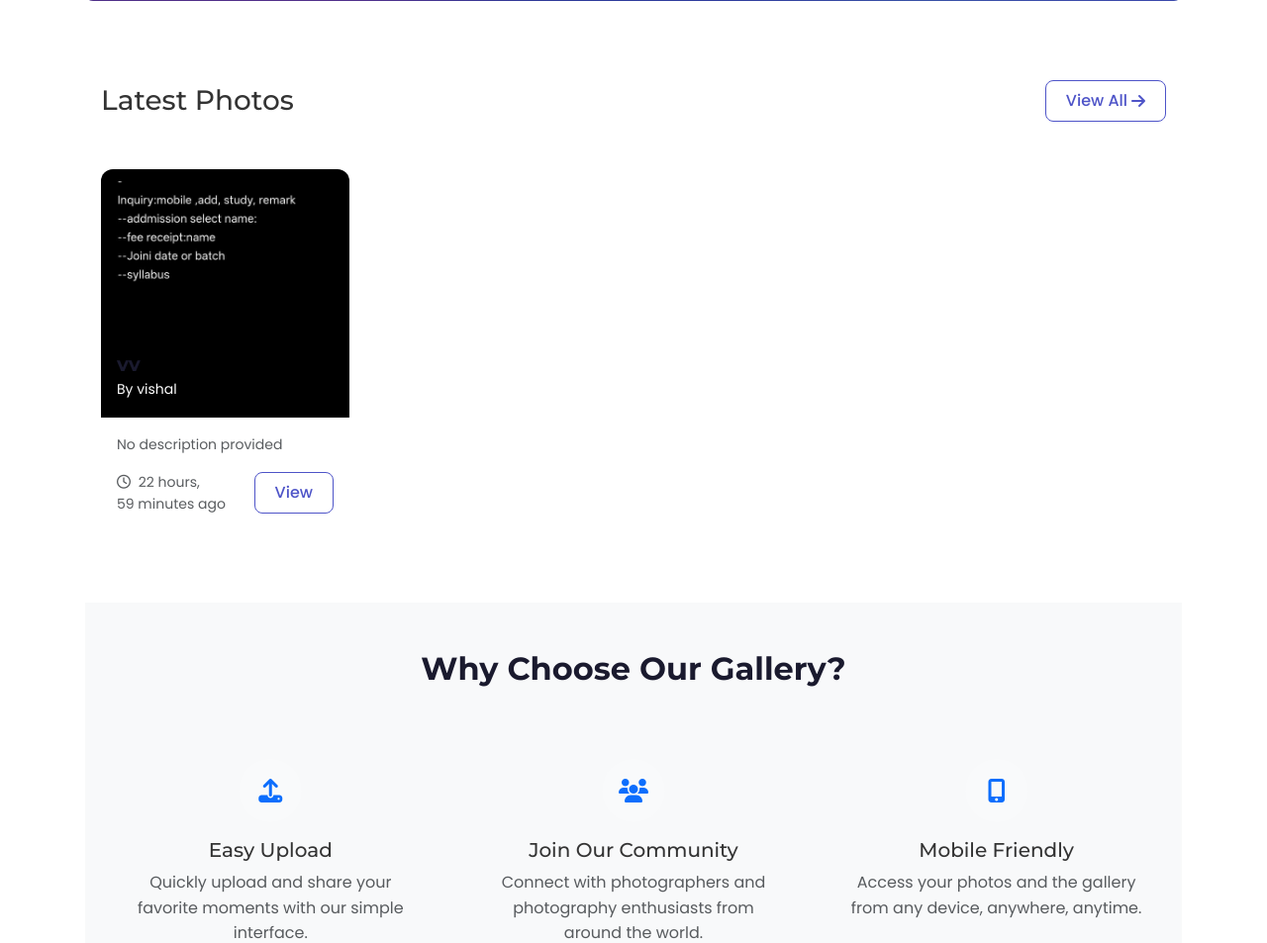
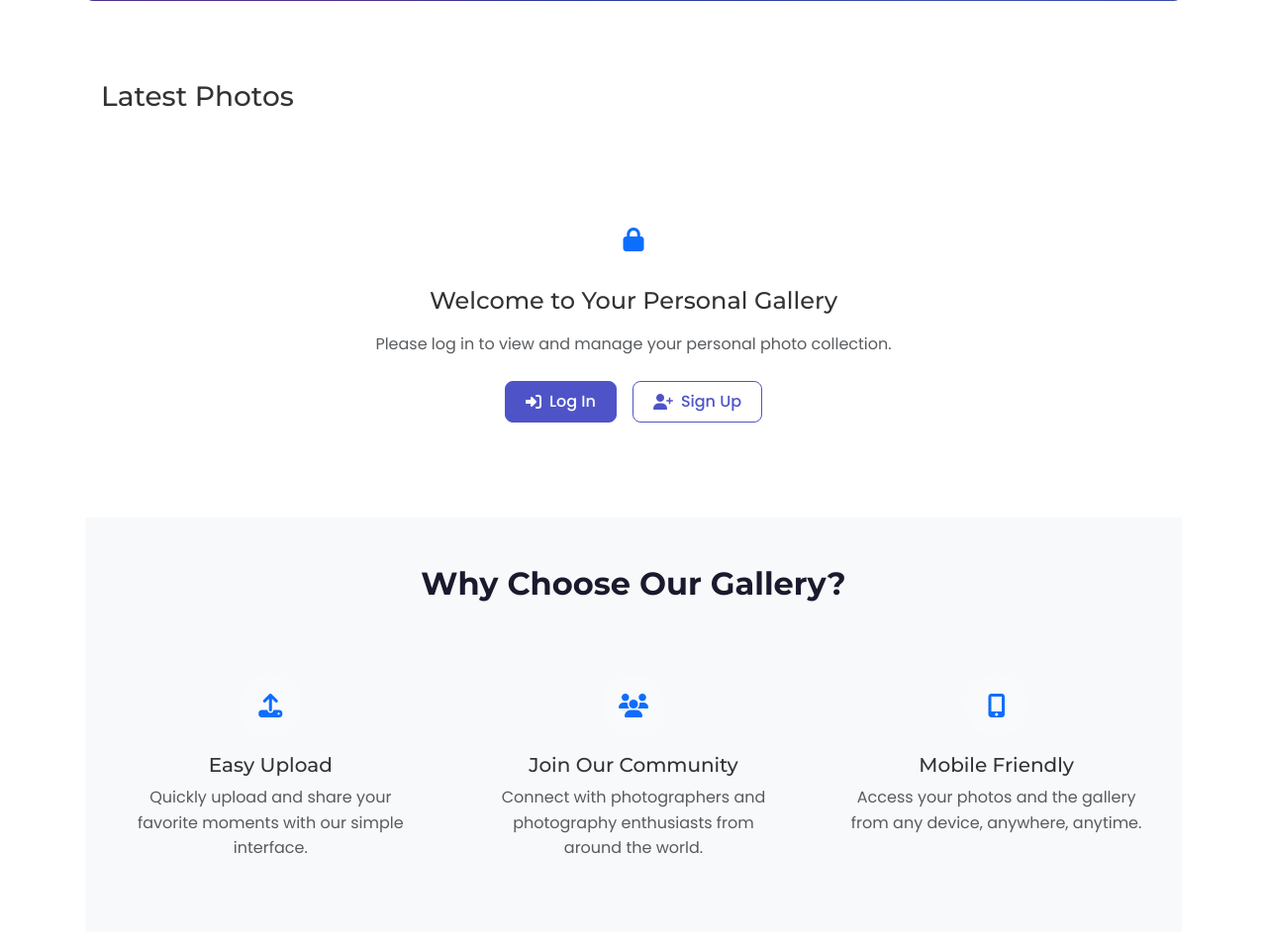
Before and after one commit to parmarvishalk04/gallery, a Django app: page / in a window 1280 px wide. Shown: the part 723-1676 px from the top of the page at 99% size. Run offline with Django 4.2, Linux system fonts and the light colour scheme; data comes from the database, SQL or seed files in the repository; some libraries are stand-ins or nearby versions.

Commit message:
Fix: Users can now only see their own photos

```diff
--- a/gallery/views.py
+++ b/gallery/views.py
@@ -7,27 +7,36 @@
 from django.core.paginator import Paginator, EmptyPage, PageNotAnInteger
 
 def home(request):
-    # Get all photos ordered by date (newest first)
-    photos_list = Photo.objects.select_related('user').order_by('-date_posted')
+    if request.user.is_authenticated:
+        # Get only the logged-in user's photos, ordered by date (newest first)
+        photos_list = Photo.objects.filter(user=request.user).select_related('user').order_by('-date_posted')
 
-    # Pagination - 12 photos per page
-    paginator = Paginator(photos_list, 12)
-    page = request.GET.get('page')
+        # Pagination - 12 photos per page
+        paginator = Paginator(photos_list, 12)
+        page = request.GET.get('page')
 
-    try:
-        photos = paginator.page(page)
-    except PageNotAnInteger:
-        # If page is not an integer, deliver first page
-        photos = paginator.page(1)
-    except EmptyPage:
-        # If page is out of range, deliver last page of results
-        photos = paginator.page(paginator.num_pages)
+        try:
+            photos = paginator.page(page)
+        except PageNotAnInteger:
+            # If page is not an integer, deliver first page
+            photos = paginator.page(1)
+        except EmptyPage:
+            # If page is out of range, deliver last page of results
+            photos = paginator.page(paginator.num_pages)
 
-    return render(request, 'gallery/home.html', {
-        'photos': photos,
-        'is_paginated': photos.has_other_pages(),
-        'page_obj': photos  # For template pagination
-    })
+        return render(request, 'gallery/home.html', {
+            'photos': photos,
+            'is_paginated': photos.has_other_pages(),
+            'page_obj': photos,  # For template pagination
+            'user_has_photos': photos_list.exists()
+        })
+    else:
+        # User is not logged in
+        return render(request, 'gallery/home.html', {
+            'photos': None,
+            'is_paginated': False,
+            'user_has_photos': False
+        })
 
 @login_required
 def upload_photo(request):
@@ -43,16 +52,15 @@
         form = PhotoForm()
     return render(request, 'gallery/upload.html', {'form': form})
 
+@login_required
 def photo_detail(request, pk):
-    photo = get_object_or_404(Photo, pk=pk)
+    photo = get_object_or_404(Photo, pk=pk, user=request.user)
     return render(request, 'gallery/photo_detail.html', {'photo': photo})
 
 @login_required
 def delete_photo(request, pk):
-    photo = get_object_or_404(Photo, pk=pk)
-    if photo.user != request.user:
-        messages.error(request, 'You are not authorized to delete this photo.')
-        return redirect('gallery:home')
+    # Only allow deletion if the photo belongs to the logged-in user
+    photo = get_object_or_404(Photo, pk=pk, user=request.user)
 
     if request.method == 'POST':
         photo.delete()
--- a/templates/gallery/home.html
+++ b/templates/gallery/home.html
@@ -187,18 +187,35 @@
         {% else %}
             <div class="text-center py-5">
                 <div class="feature-icon text-primary mb-3">
-                    <i class="fas fa-camera"></i>
+                    <i class="fas {% if user.is_authenticated %}fa-images{% else %}fa-lock{% endif %}"></i>
                 </div>
-                <h3 class="h4 mb-3">No Photos Yet</h3>
-                <p class="text-muted mb-4">Be the first to share your photos with the community!</p>
+                <h3 class="h4 mb-3">
+                    {% if user.is_authenticated %}
+                        You haven't uploaded any photos yet!
+                    {% else %}
+                        Welcome to Your Personal Gallery
+                    {% endif %}
+                </h3>
+                <p class="text-muted mb-4">
+                    {% if user.is_authenticated %}
+                        Start by uploading your first photo to your personal collection.
+                    {% else %}
+                        Please log in to view and manage your personal photo collection.
+                    {% endif %}
+                </p>
                 {% if user.is_authenticated %}
                     <a href="{% url 'gallery:upload' %}" class="btn btn-primary">
                         <i class="fas fa-upload me-2"></i>Upload Your First Photo
                     </a>
                 {% else %}
-                    <a href="{% url 'users:register' %}" class="btn btn-primary">
-                        <i class="fas fa-user-plus me-2"></i>Join Now
-                    </a>
+                    <div class="d-flex justify-content-center gap-3">
+                        <a href="{% url 'users:login' %}" class="btn btn-primary">
+                            <i class="fas fa-sign-in-alt me-2"></i>Log In
+                        </a>
+                        <a href="{% url 'users:register' %}" class="btn btn-outline-primary">
+                            <i class="fas fa-user-plus me-2"></i>Sign Up
+                        </a>
+                    </div>
                 {% endif %}
             </div>
         {% endif %}
```
Also changed, not shown: config/settings.py (+1 -7 lines).
